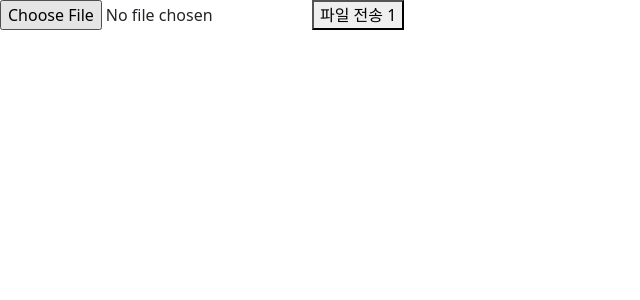
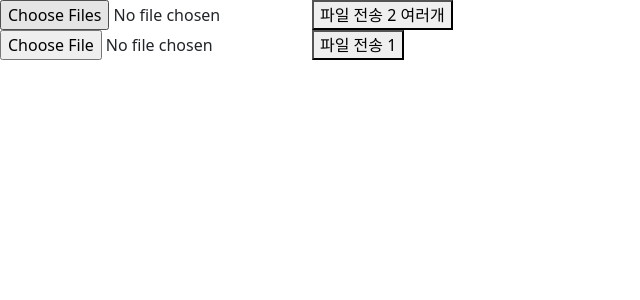
Before and after one commit to sebaek/react-20250630, a React (Vite) app: page / in a window 1280 px wide. Shown: the top 300 px of the page, without its empty margins (0-640 px from the left). Built offline with nearby package versions, Linux system fonts and the light colour scheme.

Commit message:
여러 파일 보내기

```diff
--- a/src/App56.jsx
+++ b/src/App56.jsx
@@ -13,8 +13,24 @@ function App56(props) {
     });
   }
 
+  function handleButton2Click() {
+    axios.postForm("/api/main31/sub2", {
+      address: "신촌",
+      score: 55.66,
+      yourFiles: myFiles,
+    });
+  }
+
   return (
     <div>
+      <div>
+        <input
+          type="file"
+          multiple={true}
+          onChange={(e) => setMyFiles(e.target.files)}
+        />
+        <button onClick={handleButton2Click}>파일 전송 2 여러개</button>
+      </div>
       <div>
         {/* file은 e.target.files */}
         <input type="file" onChange={(e) => setMyFiles(e.target.files)} />
```
